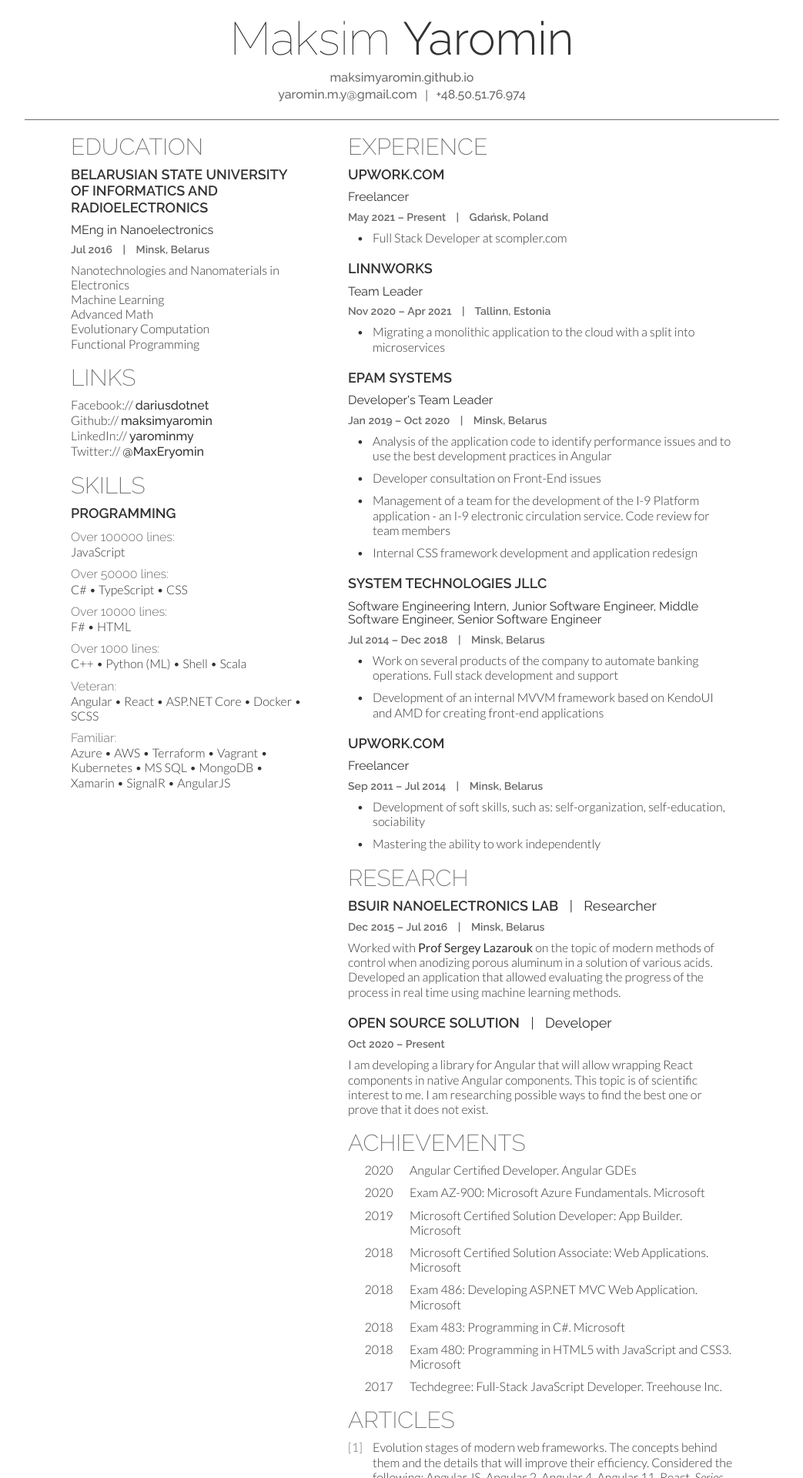
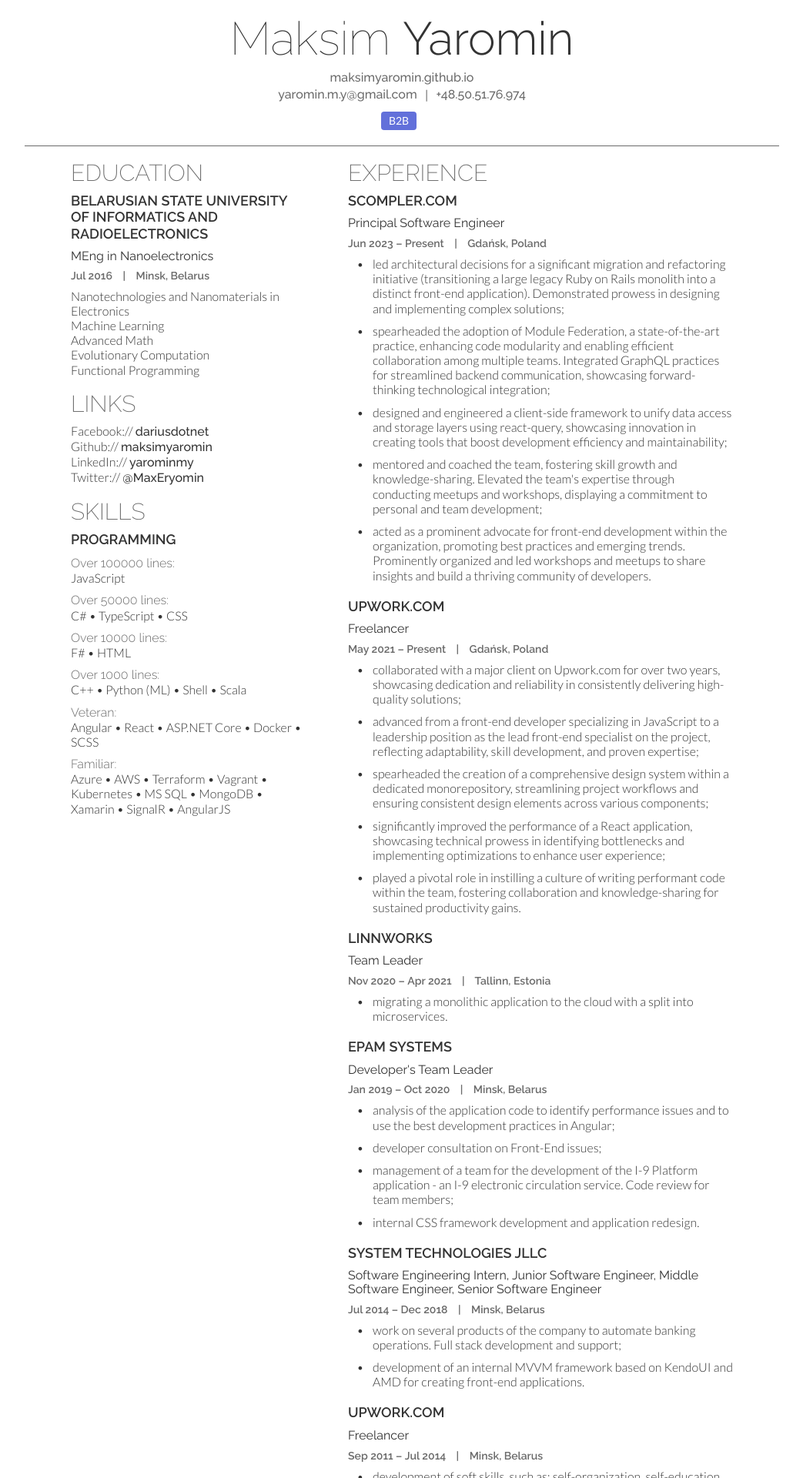
Before and after one commit to maksimyaromin/maksimyaromin.github.io, a Jekyll site: the page built from index.md, in a window 1280 px wide. Shown: the top 1920 px of the page at 77% size, without its empty margins (118-1161 px from the left). Built offline with Jekyll 4.4.1, drawn with Linux system fonts in a browser that asks for light colours; some of the changed text lies outside the part shown.

Commit message:
feat: updates 2023

```diff
--- a/_data/manifest.yml
+++ b/_data/manifest.yml
@@ -1,4 +1,4 @@
 {
-  "main.css": "./dist/main.45095ae595a9e53aec04.css",
-  "main.js": "./dist/main.45095ae595a9e53aec04.js"
+  "main.css": "./dist/main.56ebfecd628148bfbd2e.css",
+  "main.js": "./dist/main.56ebfecd628148bfbd2e.js"
 }
--- a/_layouts/resume.html
+++ b/_layouts/resume.html
@@ -15,12 +15,12 @@
 
     <link rel="stylesheet" href="{{ site.data.manifest['main.css'] }}">
 
-    <meta name="twitter:card" content="summary" />
-    <meta name="twitter:creator" content="{{ page.meta.twitter.user_name }}" />
-    <meta property="og:url" content="{{ site.url }}" />
-    <meta property="og:title" content="{{ page.meta.twitter.title }}" />
-    <meta property="og:description" content="{{ page.meta.description }}" />
-    <meta property="og:image" content="{{ site.url }}{{ page.meta.twitter.image }}" />
+    <meta name="twitter:card" content="summary">
+    <meta name="twitter:creator" content="{{ page.meta.twitter.user_name }}">
+    <meta property="og:url" content="{{ site.url }}">
+    <meta property="og:title" content="{{ page.meta.twitter.title }}">
+    <meta property="og:description" content="{{ page.meta.description }}">
+    <meta property="og:image" content="{{ site.url }}{{ page.meta.twitter.image }}">
   </head>
   <body>
     <div class="lg:max-w-layout min-h-screen mx-auto my-0 print:max-w-full print:w-full relative">
@@ -40,8 +40,17 @@
             <a class="link" href="{{ page.employee.phone.link }}">{{ page.employee.phone.display_name }}</a>
           </li>
         </ul>
+        {% if page.employee.badges %}
+          <ul class="flex items-center mt-2.5">
+            {% for badge in page.employee.badges %}
+              <li class="text-sm font-medium mr-2 px-2.5 py-0.5 rounded {{ badge.className }}">
+                <span>{{ badge.name }}</span>
+              </li>
+            {% endfor %}
+          </ul>
+        {% endif %}
       </header>
-      <hr />
+      <hr>
       <main class="grid my-5 employee-sections">
         <div>
           {% if page.employee.sections.education %}
--- a/assets/css/main.css
+++ b/assets/css/main.css
@@ -1,6 +1,7 @@
 :root {
     --color-base-100: 106, 106, 106;
     --color-base-200: 51, 51, 51;
+    --color-base-300: 98, 112, 218;
     --color-black: 0, 0, 0;
     --color-white: 255, 255, 255;
 }
--- a/dist/main.45095ae595a9e53aec04.css
+++ b/dist/main.56ebfecd628148bfbd2e.css
@@ -1,6 +1,7 @@
 :root {
   --color-base-100: 106, 106, 106;
   --color-base-200: 51, 51, 51;
+  --color-base-300: 98, 112, 218;
   --color-black: 0, 0, 0;
   --color-white: 255, 255, 255;
 }
@@ -420,7 +421,8 @@ textarea::placeholder {
   color: #a1a1aa;
 }
 
-button {
+button,
+[role="button"] {
   cursor: pointer;
 }
 
@@ -694,6 +696,10 @@ hr {
   margin-top: 0.625rem;
 }
 
+.mr-2 {
+  margin-right: 0.5rem;
+}
+
 .mb-2 {
   margin-bottom: 0.5rem;
 }
@@ -722,22 +728,9 @@ hr {
   min-height: 100vh;
 }
 
-@-webkit-keyframes spin {
-  to {
-    transform: rotate(360deg);
-  }
-}
-
 @keyframes spin {
   to {
     transform: rotate(360deg);
-  }
-}
-
-@-webkit-keyframes ping {
-  75%, 100% {
-    transform: scale(2);
-    opacity: 0;
   }
 }
 
@@ -748,43 +741,21 @@ hr {
   }
 }
 
-@-webkit-keyframes pulse {
-  50% {
-    opacity: .5;
-  }
-}
-
 @keyframes pulse {
   50% {
     opacity: .5;
   }
 }
 
-@-webkit-keyframes bounce {
+@keyframes bounce {
   0%, 100% {
     transform: translateY(-25%);
-    -webkit-animation-timing-function: cubic-bezier(0.8,0,1,1);
-            animation-timing-function: cubic-bezier(0.8,0,1,1);
+    animation-timing-function: cubic-bezier(0.8,0,1,1);
   }
 
   50% {
     transform: none;
-    -webkit-animation-timing-function: cubic-bezier(0,0,0.2,1);
-            animation-timing-function: cubic-bezier(0,0,0.2,1);
-  }
-}
-
-@keyframes bounce {
-  0%, 100% {
-    transform: translateY(-25%);
-    -webkit-animation-timing-function: cubic-bezier(0.8,0,1,1);
-            animation-timing-function: cubic-bezier(0.8,0,1,1);
-  }
-
-  50% {
-    transform: none;
-    -webkit-animation-timing-function: cubic-bezier(0,0,0.2,1);
-            animation-timing-function: cubic-bezier(0,0,0.2,1);
+    animation-timing-function: cubic-bezier(0,0,0.2,1);
   }
 }
 
@@ -820,9 +791,37 @@ hr {
   row-gap: 0.625rem;
 }
 
+.rounded {
+  border-radius: 0.25rem;
+}
+
+.bg-base-300 {
+  background-color: rgba(var(--color-base-300), 1);
+}
+
+.px-2 {
+  padding-left: 0.5rem;
+  padding-right: 0.5rem;
+}
+
+.px-2\.5 {
+  padding-left: 0.625rem;
+  padding-right: 0.625rem;
+}
+
+.py-0 {
+  padding-top: 0px;
+  padding-bottom: 0px;
+}
+
 .py-5 {
   padding-top: 1.25rem;
   padding-bottom: 1.25rem;
+}
+
+.py-0\.5 {
+  padding-top: 0.125rem;
+  padding-bottom: 0.125rem;
 }
 
 .pl-8 {
@@ -869,6 +868,10 @@ hr {
   font-weight: 400;
 }
 
+.font-medium {
+  font-weight: 500;
+}
+
 .font-semibold {
   font-weight: 600;
 }
@@ -891,6 +894,10 @@ hr {
 
 .text-base-200 {
   color: rgba(var(--color-base-200), 1);
+}
+
+.text-white {
+  color: rgba(var(--color-white), 1);
 }
 
 *, ::before, ::after {
--- a/index.md
+++ b/index.md
@@ -15,6 +15,9 @@ meta:
 employee:
     first_name: "Maksim"
     last_name: "Yaromin"
+    badges:
+      - name: B2B
+        className: "bg-base-300 text-white"
     personal_link:
         display_name: maksimyaromin.github.io
         link: https://maksimyaromin.github.io/
@@ -92,13 +95,28 @@ employee:
                     - SignalR
                     - AngularJS
         experience:
+            - company: Scompler.com
+              position:
+                - Principal Software Engineer
+              date_from: 2023-06-01
+              location: Gdańsk, Poland
+              achievements:
+                - "led architectural decisions for a significant migration and refactoring initiative (transitioning a large legacy Ruby on Rails monolith into a distinct front-end application). Demonstrated prowess in designing and implementing complex solutions;"
+                - "spearheaded the adoption of Module Federation, a state-of-the-art practice, enhancing code modularity and enabling efficient collaboration among multiple teams. Integrated GraphQL practices for streamlined backend communication, showcasing forward-thinking technological integration;"
+                - "designed and engineered a client-side framework to unify data access and storage layers using react-query, showcasing innovation in creating tools that boost development efficiency and maintainability;"
+                - "mentored and coached the team, fostering skill growth and knowledge-sharing. Elevated the team's expertise through conducting meetups and workshops, displaying a commitment to personal and team development;"
+                - "acted as a prominent advocate for front-end development within the organization, promoting best practices and emerging trends. Prominently organized and led workshops and meetups to share insights and build a thriving community of developers."
             - company: Upwork.com
               position:
                 - Freelancer
               date_from: 2021-05-04
               location: Gdańsk, Poland
               achievements:
-                - "Full Stack Developer at scompler.com"
+                - "collaborated with a major client on Upwork.com for over two years, showcasing dedication and reliability in consistently delivering high-quality solutions;"
+                - "advanced from a front-end developer specializing in JavaScript to a leadership position as the lead front-end specialist on the project, reflecting adaptability, skill development, and proven expertise;"
+                - "spearheaded the creation of a comprehensive design system within a dedicated monorepository, streamlining project workflows and ensuring consistent design elements across various components;"
+                - "significantly improved the performance of a React application, showcasing technical prowess in identifying bottlenecks and implementing optimizations to enhance user experience;"
+                - "played a pivotal role in instilling a culture of writing performant code within the team, fostering collaboration and knowledge-sharing for sustained productivity gains."
             - company: Linnworks
               position:
                 - Team Leader
@@ -106,7 +124,7 @@ employee:
               date_to: 2021-04-01
               location: Tallinn, Estonia
               achievements:
-                - "Migrating a monolithic application to the cloud with a split into microservices"
+                - "migrating a monolithic application to the cloud with a split into microservices."
             - company: EPAM Systems
               position:
                 - Developer's Team Leader
@@ -114,10 +132,10 @@ employee:
               date_to: 2020-10-02
               location: Minsk, Belarus
               achievements:
-                - "Analysis of the application code to identify performance issues and to use the best development practices in Angular"
-                - "Developer consultation on Front-End issues"
-                - "Management of a team for the development of the I-9 Platform application - an I-9 electronic circulation service. Code review for team members"
-                - "Internal CSS framework development and application redesign"
+                - "analysis of the application code to identify performance issues and to use the best development practices in Angular;"
+                - "developer consultation on Front-End issues;"
+                - "management of a team for the development of the I-9 Platform application - an I-9 electronic circulation service. Code review for team members;"
+                - "internal CSS framework development and application redesign."
             - company: SYSTEM TECHNOLOGIES JLLC
               position:
                 - Software Engineering Intern
@@ -128,8 +146,8 @@ employee:
               date_to: 2018-12-31
               location: Minsk, Belarus
               achievements:
-                - "Work on several products of the company to automate banking operations. Full stack development and support"
-                - "Development of an internal MVVM framework based on KendoUI and AMD for creating front-end applications"
+                - "work on several products of the company to automate banking operations. Full stack development and support;"
+                - "development of an internal MVVM framework based on KendoUI and AMD for creating front-end applications."
             - company: Upwork.com
               position:
                 - Freelancer
@@ -137,8 +155,8 @@ employee:
               date_to: 2014-07-01
               location: Minsk, Belarus
               achievements:
-                - "Development of soft skills, such as: self-organization, self-education, sociability"
-                - "Mastering the ability to work independently"
+                - "development of soft skills, such as: self-organization, self-education, sociability;"
+                - "mastering the ability to work independently."
         research:
             - place: "BSUIR Nanoelectronics LAB"
               title: Researcher
--- a/tailwind.config.js
+++ b/tailwind.config.js
@@ -1,10 +1,11 @@
 module.exports = {
-  purge: ['./_site/**/*.html'],
+  purge: ['./_site/**/*.html', './index.md'],
   darkMode: false, // or 'media' or 'class'
   theme: {
     colors: {
       'base-100': 'rgba(var(--color-base-100), 1)',
       'base-200': 'rgba(var(--color-base-200), 1)',
+      'base-300': 'rgba(var(--color-base-300), 1)',
       black: 'rgba(var(--color-black), 1)',
       white: 'rgba(var(--color-white), 1)'
     },
```
Also changed, not shown: Gemfile.lock, dist/main.45095ae595a9e53aec04.js (deleted), dist/main.56ebfecd628148bfbd2e.js (added), 1 other file.
